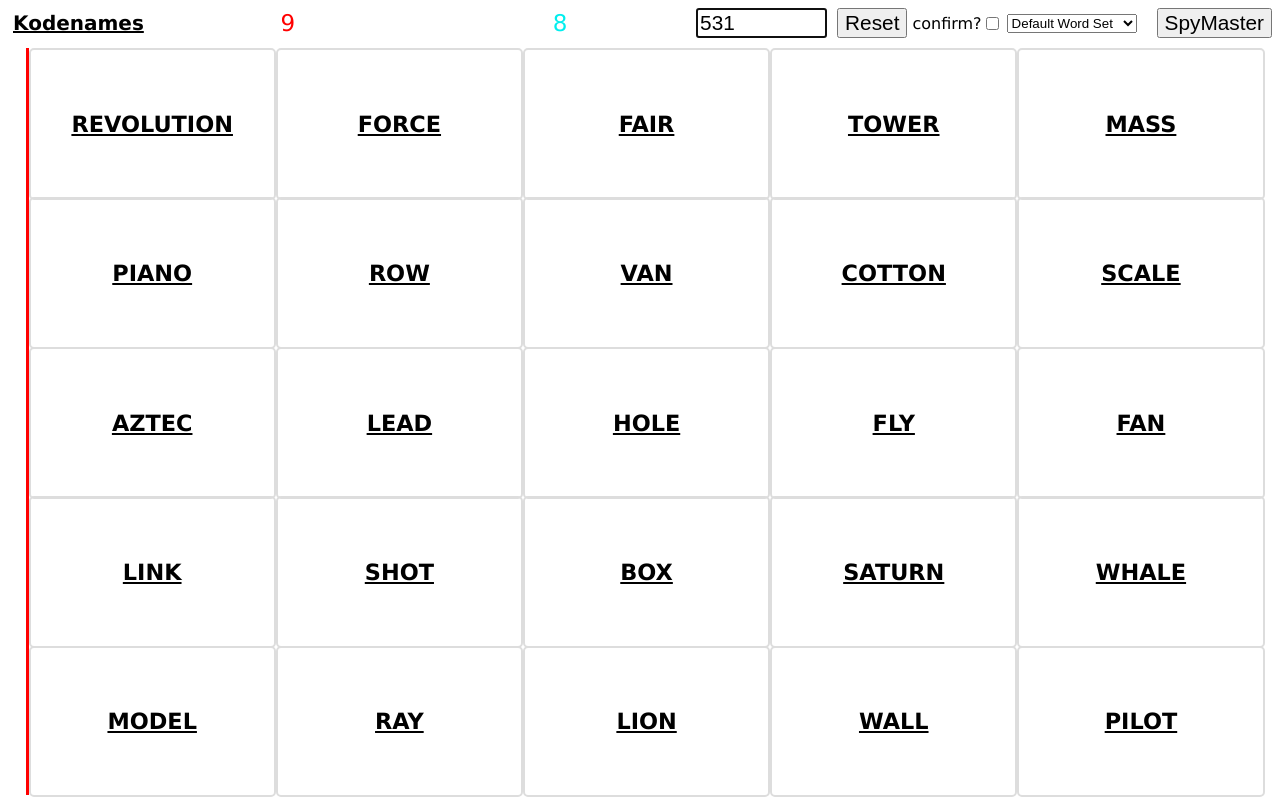
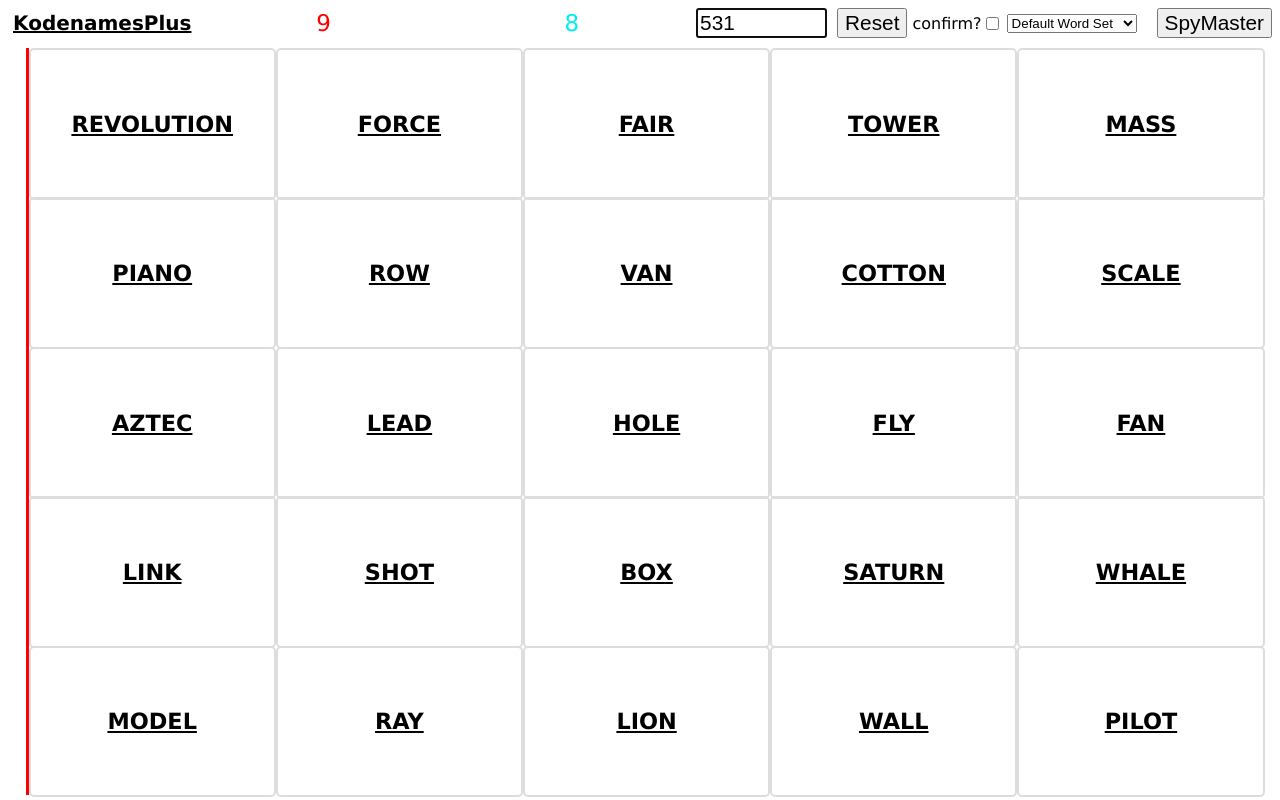
Before and after one commit to nedders/nedders.github.io, a plain HTML site: page index.html in a window 1280 px wide. Shown: the top 800 px of the page. Drawn offline with nearby package versions, Linux system fonts and the light colour scheme.

Commit message:
title edit

```diff
--- a/index.html
+++ b/index.html
@@ -4,7 +4,7 @@
 <head>
   <meta charset="utf-8">
 
-  <title>KodeNames</title>
+  <title>KodeNamesPlus</title>
   <meta name="description" content="Kodenames">
   <meta name="author" content="SitePoint">
   <link rel="stylesheet" href="styles/styles.css?v=1.0">
@@ -13,7 +13,7 @@
 <body>
   <div>
     <div id='header'>
-      <a href="https://github.com/ninjabunny/KodeNames" target='_blank'>Kodenames</a>
+      <a href="https://github.com/ninjabunny/KodeNames" target='_blank'>KodenamesPlus</a>
       <span id="redScore"></span>
       <span id="blueScore"></span>
       <input type="text" id="seed" placeholder="seed" size="8" autofocus>
```
